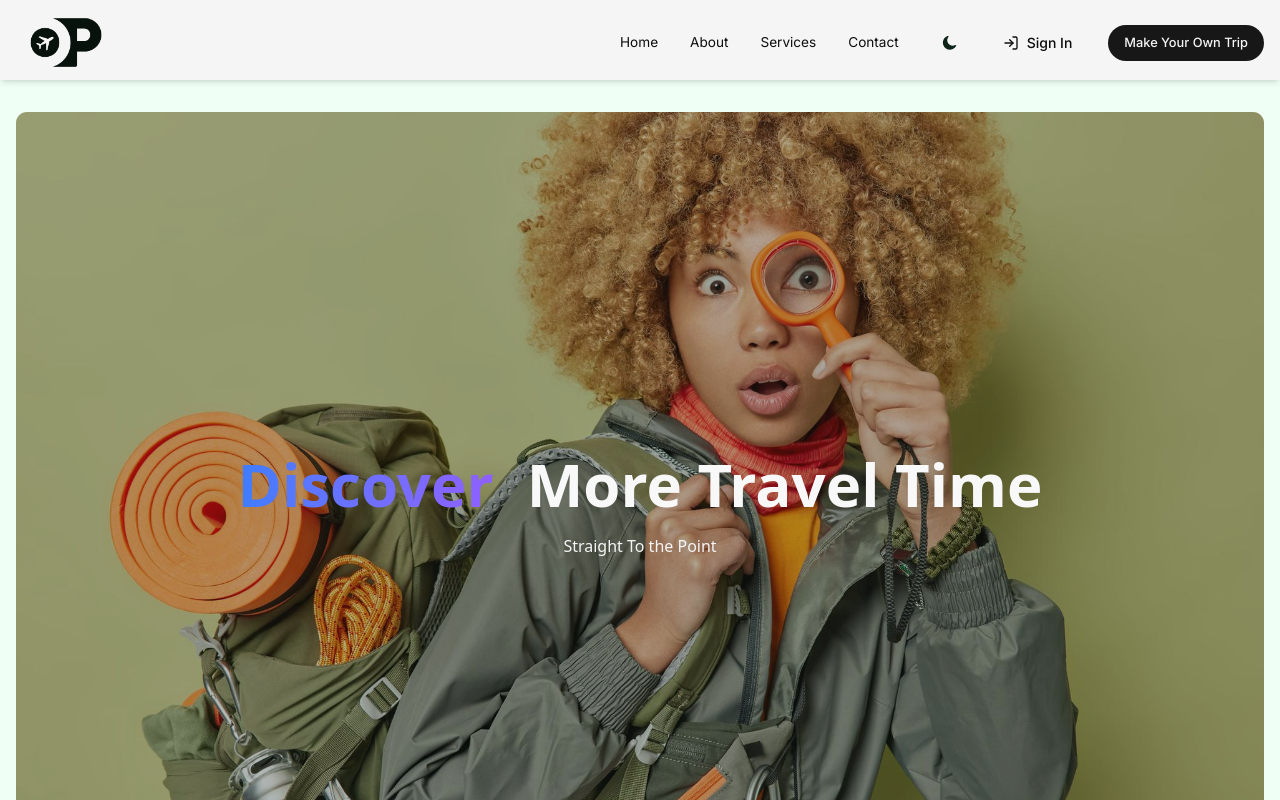
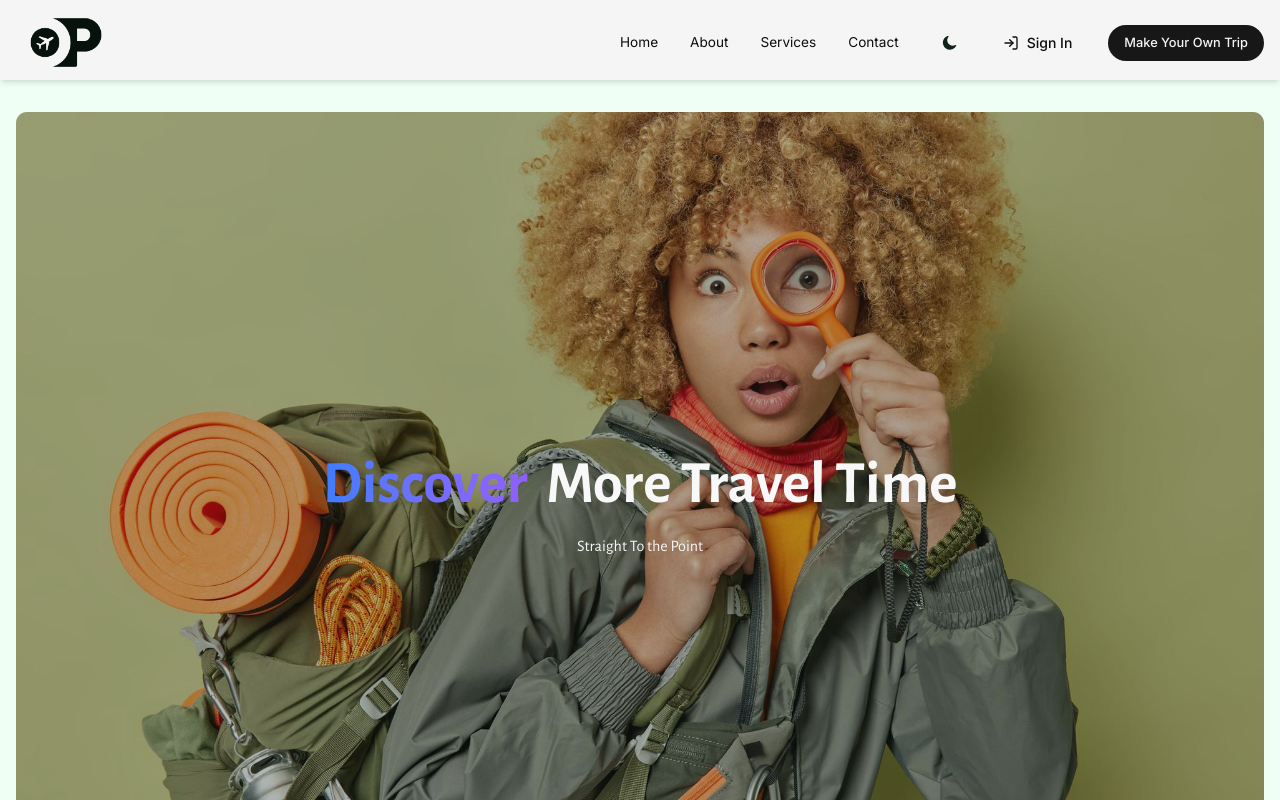
Before and after one commit to chengivan2/onpoint, a Next.js app: page / in a window 1280 px wide. Shown: the top 800 px of the page. Built offline with nearby package versions, Linux system fonts and the light colour scheme; no server answers.

Commit message:
Using Alegreya Sans instead of Alegreya Sans SC

```diff
--- a/src/app/globals.css
+++ b/src/app/globals.css
@@ -73,7 +73,7 @@
 
 :root {
   --font-system: system-ui, -apple-system, BlinkMacSystemFont, 'Segoe UI', Roboto;
-  --font-heading: 'Alegreya Sans SC', var(--font-system);
+  --font-heading: 'Alegreya Sans', var(--font-system);
   --font-sans: 'Inter', var(--font-system);
 
 
```
